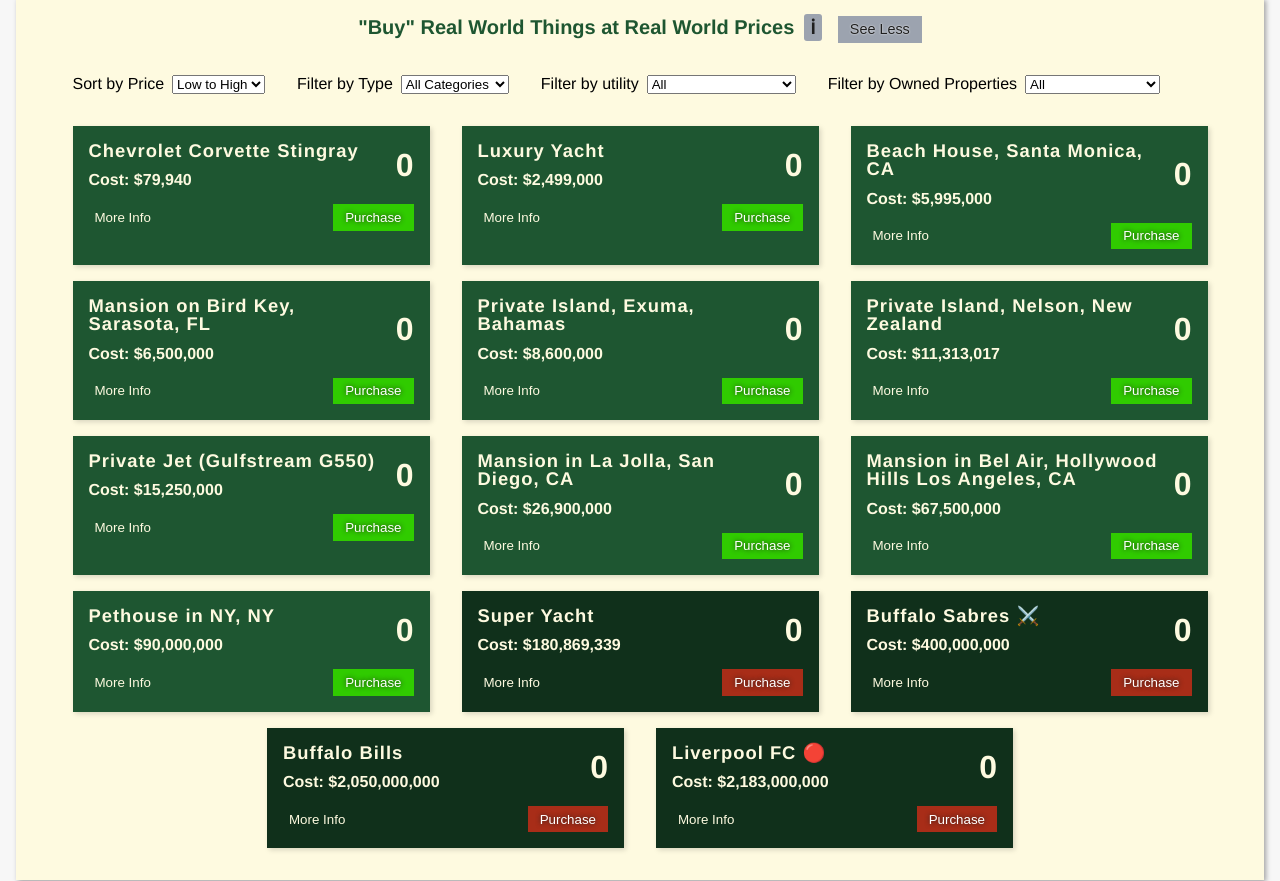
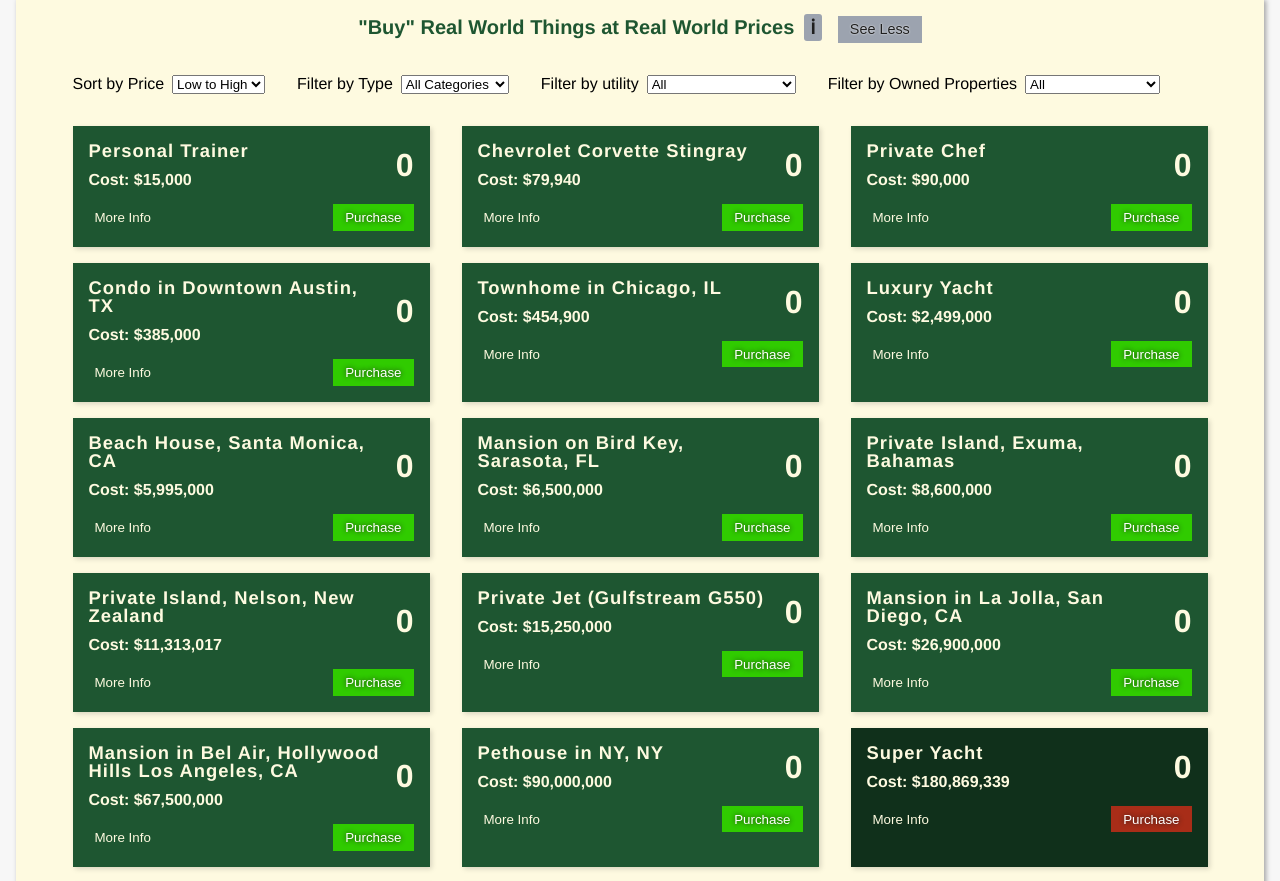
Before and after one commit to dkersten/accumulator-game-vue, a Vue app: page / in a window 1280 px wide. Shown: the part 1180-2061 px from the top of the page. Built offline with nearby package versions, Linux system fonts and the light colour scheme.

Commit message:
added more RW purchases

```diff
--- a/src/components/RWPurchaseCard.vue
+++ b/src/components/RWPurchaseCard.vue
@@ -320,10 +320,77 @@
                     title: "Private Island, Nelson, New Zealand",
                     price: 11313017,
                     features: [
-                        "1287 acre private island ",
+                        "1287 acre private island",
                         "9 bedroom, 3 bath residence",
                         "Features rolling paddocks, native bush, sea, cliffs, and beaches",
                         "Year round temperate climate"
+                    ],
+                    numOwned: 0,
+                    showMoreInfo: false,
+                    canBuy: false,
+                    type: "real estate",
+                    show: true,
+                    utility: "fun",
+                    purchased: false
+                },
+                {
+                    num: 15,
+                    title: "Private Chef",
+                    price: 90000,
+                    features: [
+                        "Tasty and healthy meals",
+                        "Let someone else do your food prep"
+                    ],
+                    numOwned: 0,
+                    showMoreInfo: false,
+                    canBuy: false,
+                    type: "misc",
+                    show: true,
+                    utility: "fun",
+                    purchased: false
+                },
+                {
+                    num: 16,
+                    title: "Personal Trainer",
+                    price: 15000,
+                    features: [
+                        "Motivation you need to stay in shape",
+                        "Live a healthy lifestyle with personal training"
+                    ],
+                    numOwned: 0,
+                    showMoreInfo: false,
+                    canBuy: false,
+                    type: "misc",
+                    show: true,
+                    utility: "fun",
+                    purchased: false
+                },
+                {
+                    num: 17,
+                    title: "Condo in Downtown Austin, TX",
+                    price: 385000,
+                    features: [
+                        "1 bedroom, 1 bath in the heart of downtown Austin",
+                        "Appliances included",
+                        "Access to a pool an gym on the premises",
+                        "Close to grocery stores, restaurants, bars, and more"
+                    ],
+                    numOwned: 0,
+                    showMoreInfo: false,
+                    canBuy: false,
+                    type: "real estate",
+                    show: true,
+                    utility: "fun",
+                    purchased: false
+                },
+                {
+                    num: 19,
+                    title: "Townhome in Chicago, IL",
+                    price: 454900,
+                    features: [
+                        "3 bedroom, 2 bath northwest of downtown",
+                        "1500 square feet",
+                        "New gut rehab, everything is brand new"
                     ],
                     numOwned: 0,
                     showMoreInfo: false,
```
